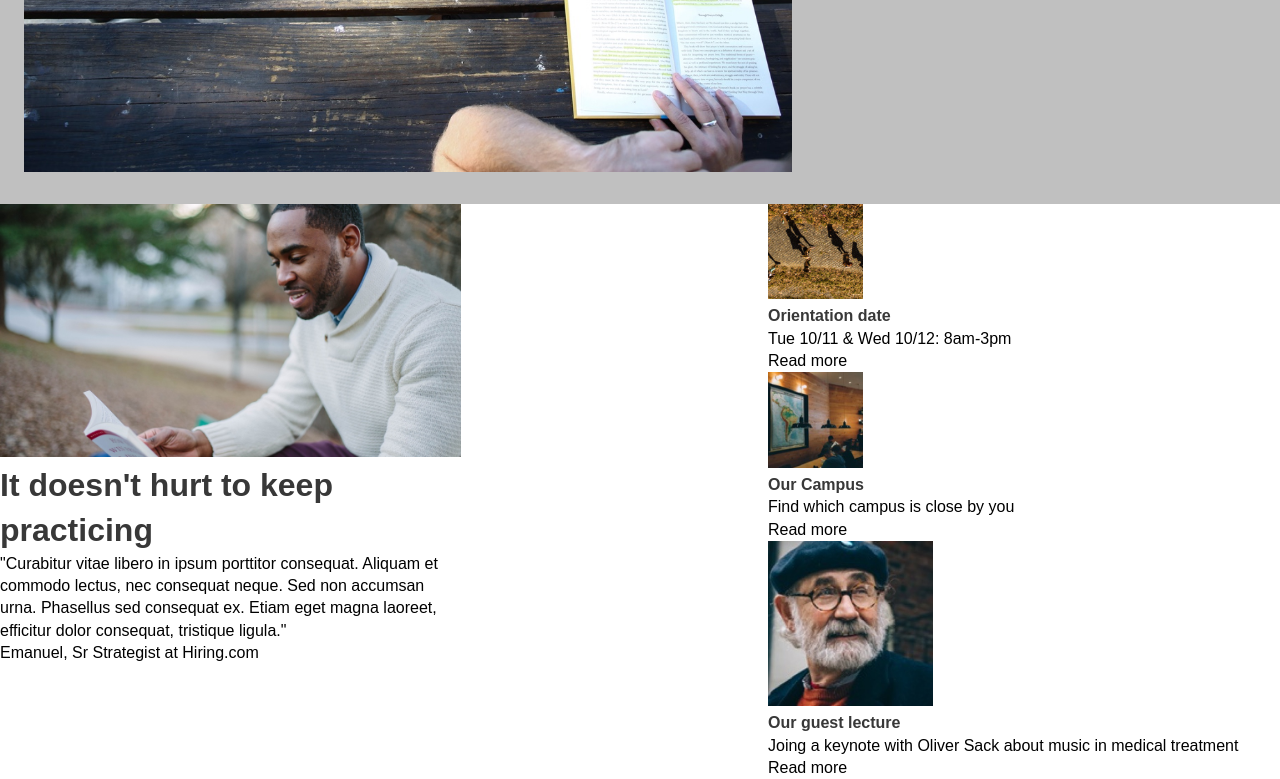
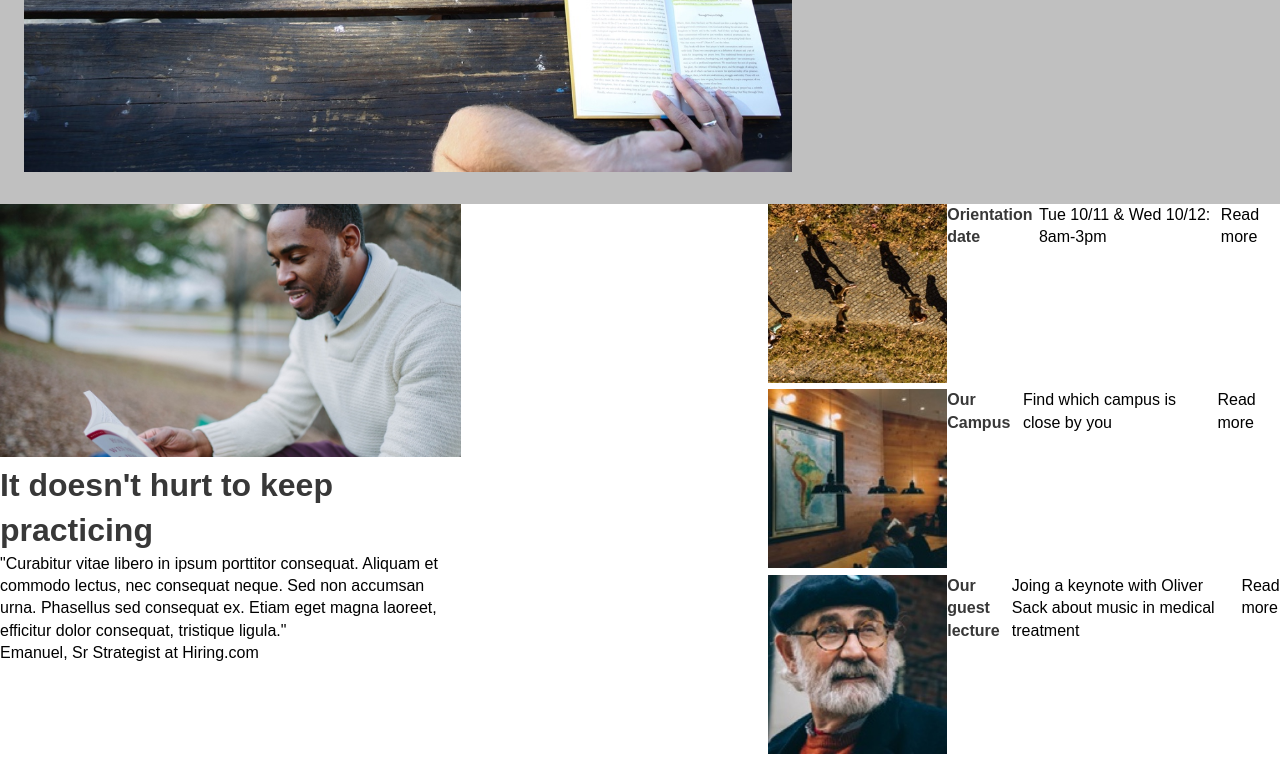
Before and after one commit to ChristianNikodemus/Colmar-Academy-Capstone, a plain HTML site: page index.html in a window 1280 px wide. Shown: the part 492-1271 px from the top of the page. Drawn offline with Linux system fonts and the light colour scheme; a web font is replaced by a local one.

Commit message:
fifth commit

```diff
--- a/resources/css/style.css
+++ b/resources/css/style.css
@@ -170,15 +170,19 @@ nav ul li {
 }
 
 .first-box {
-  display: inline-block;
+  display: inline-flex;
+}
+
+.first-box img {
+  display: block;
 }
 
 .second-box {
-  display: inline-block;
+  display: inline-flex;
 }
 
 .third-box {
-  display: inline-block;
+  display: inline-flex;
 }
 
 .three-boxes img {
```
